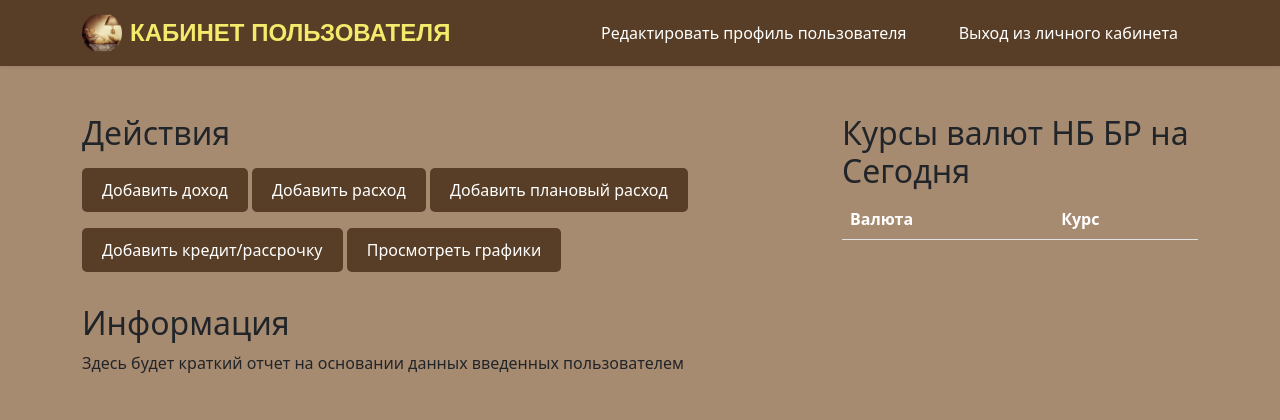
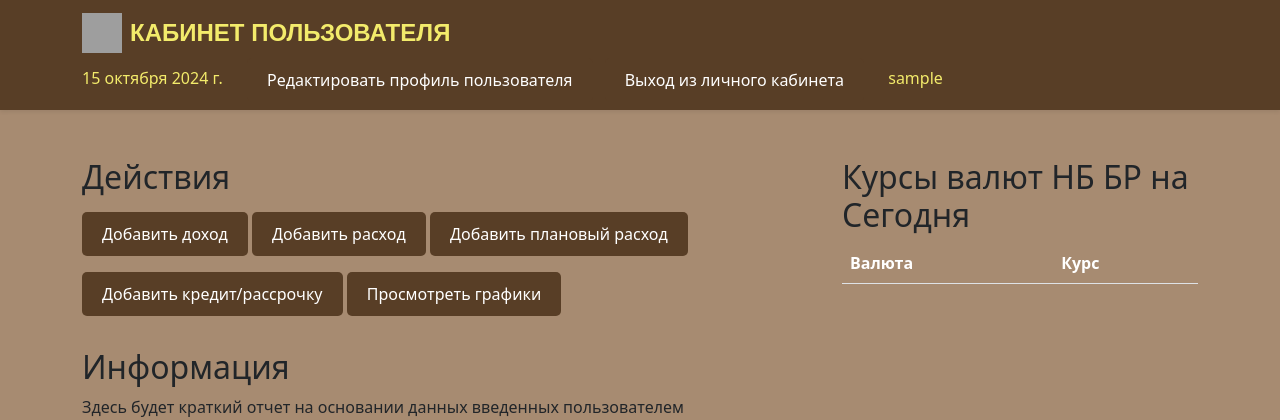
Before and after one commit to LaraKulikova/homebuhweb, a Django app: page /user_cabinet/ in a window 1280 px wide. Shown: the top 420 px of the page. Run offline with Django 5.2, Linux system fonts and the light colour scheme; the visitor is signed in with stand-in values (Sample User, id 1); lists and menus that the app fills with data are empty; grey boxes are pictures that could not be loaded.

```diff
--- a/homebuhweb/views.py
+++ b/homebuhweb/views.py
@@ -3,6 +3,8 @@ from django.contrib.auth.decorators import login_required
 from django.contrib.auth.forms import AuthenticationForm, UserCreationForm
 from django.shortcuts import render, redirect
 from django.contrib.auth.models import Group
+from django.template.context_processors import static
+
 from .forms import UserForm, ProfileForm
 
 
@@ -36,9 +38,20 @@ def login_view(request):
     return redirect('homepage')
 
 
+# @login_required
+# def user_cabinet(request):
+#     return render(request, 'homebuhweb/login/usercabinet.html')
 @login_required
 def user_cabinet(request):
-    return render(request, 'homebuhweb/login/usercabinet.html')
+    profile = request.user.profile
+    avatar_url = profile.avatar.url if profile.avatar else static('images/apple-touch-icon.png')
+    username = profile.user.username if profile.user.username else profile.user.email
+
+    context = {
+        'avatar_url': avatar_url,
+        'username': username,
+    }
+    return render(request, 'homebuhweb/login/usercabinet.html', context)
 
 
 @login_required
--- a/static/js/homepage_script.js
+++ b/static/js/homepage_script.js
@@ -132,3 +132,13 @@ document.addEventListener('DOMContentLoaded', function () {
         })
         .catch(error => console.error('Ошибка при загрузке данных:', error));
 });
+
+
+document.addEventListener('DOMContentLoaded', function() {
+const dateElement = document.getElementById('current-date');
+dateElement.textContent = new Date().toLocaleDateString('ru-RU', {
+day: '2-digit',
+month: 'long',
+year: 'numeric'
+});
+});
--- a/templates/homebuhweb/login/user_prof.html
+++ b/templates/homebuhweb/login/user_prof.html
@@ -67,7 +67,7 @@
                             </div>
                             <button type="submit" class="btn btn-custom mt-3">Сохранить данные</button>
                         </form>
-                        <a href="{% url 'user_cabinet' %}" class="btn btn-custom mt-3">Отмена</a>
+                        <a href="{% url 'user_cabinet' %}" class="btn btn-custom mt-3">Переход в Личный кабинет</a>
                     </div>
                 </div>
             {% else %}
--- a/templates/homebuhweb/login/usercabinet.html
+++ b/templates/homebuhweb/login/usercabinet.html
@@ -10,7 +10,7 @@
     <title>ДОМАШНЯЯ БУХГАЛТЕРИЯ</title>
 
     <link rel="canonical" href="https://getbootstrap.com/docs/5.0/examples/album/">
-    <link rel="icon" href="{% static 'images/favicon.ico' %}" type="image/x-icon">
+    <link rel="icon" href="{{ avatar_url }}" type="image/x-icon">
     <!-- Preload CSS -->
     <link rel="preload" href="{% static 'css/homepage_style.css' %}" as="style"
           onload="this.onload=null;this.rel='stylesheet'">
@@ -30,16 +30,19 @@
     <div class="navbar navbar-custom shadow-sm">
         <div class="container d-flex justify-content-between align-items-center">
             <a href="#" class="navbar-brand d-flex align-items-center">
-                <img src="{% static 'images/apple-touch-icon.png' %}" width="40" height="40" alt="favicon" class="me-2">
+                <img src="{{ avatar_url }}" width="40" height="40" alt="favicon" class="me-2">
                 <strong style="color: var(--secondary-color); font-family: 'Duality Regular', sans-serif; font-size: 24px;">КАБИНЕТ
                     ПОЛЬЗОВАТЕЛЯ</strong>
             </a>
             <div>
+                <span id="current-date"
+                      style="margin-right: 20px; font-size: 16px; color: var(--secondary-color);"></span>
                 <a href="{% url 'user_prof' %}" class="btn btn-custom me-2">Редактировать профиль пользователя</a>
                 <form method="post" action="{% url 'logout' %}" style="display: inline;">
                     {% csrf_token %}
                     <button type="submit" class="btn btn-custom">Выход из личного кабинета</button>
                 </form>
+                <span style="margin-left: 20px; font-size: 16px; color: var(--secondary-color);">{{ username }}</span>
             </div>
         </div>
     </div>
```
Also changed, not shown: templates/homebuhweb/base.html (+6 -8 lines).
